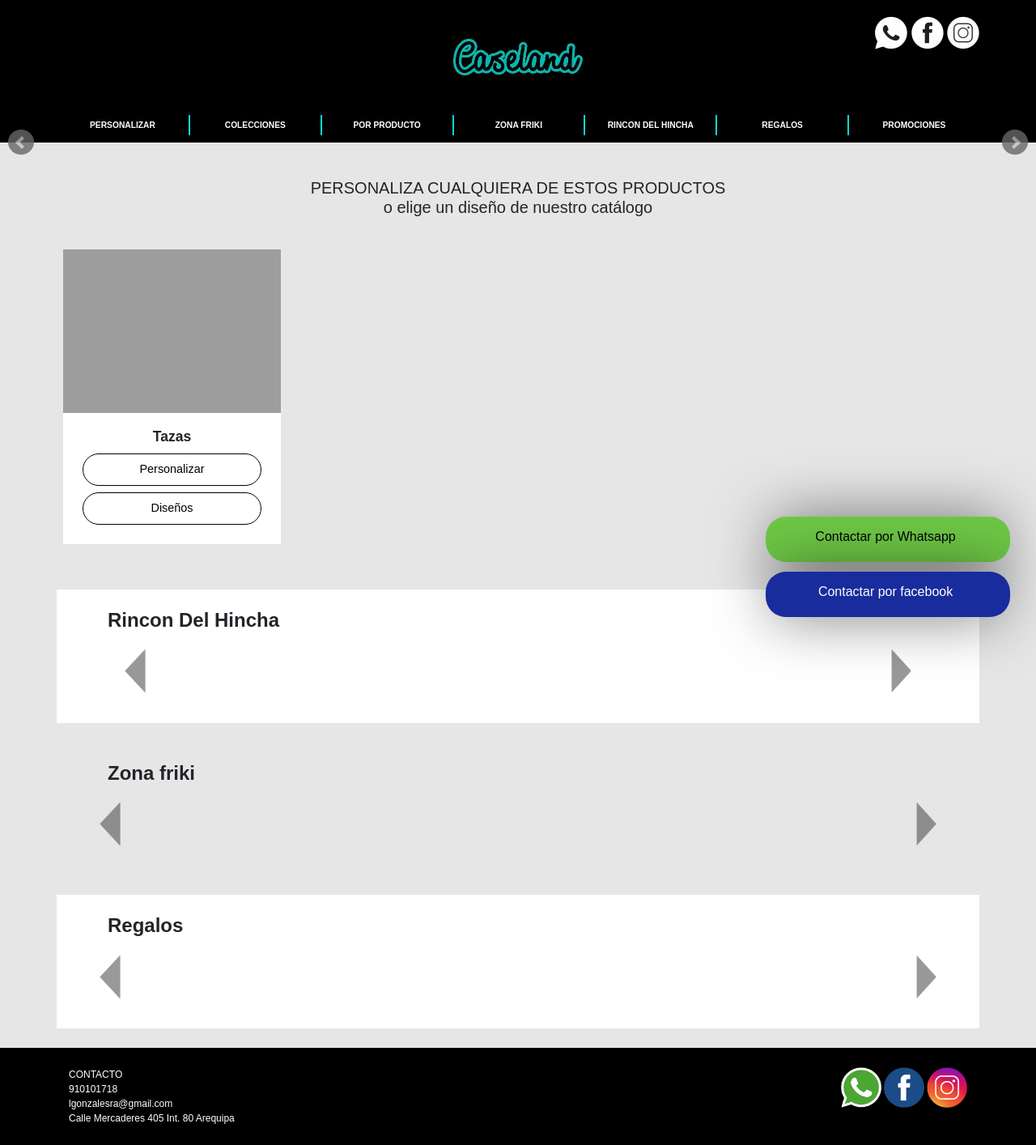
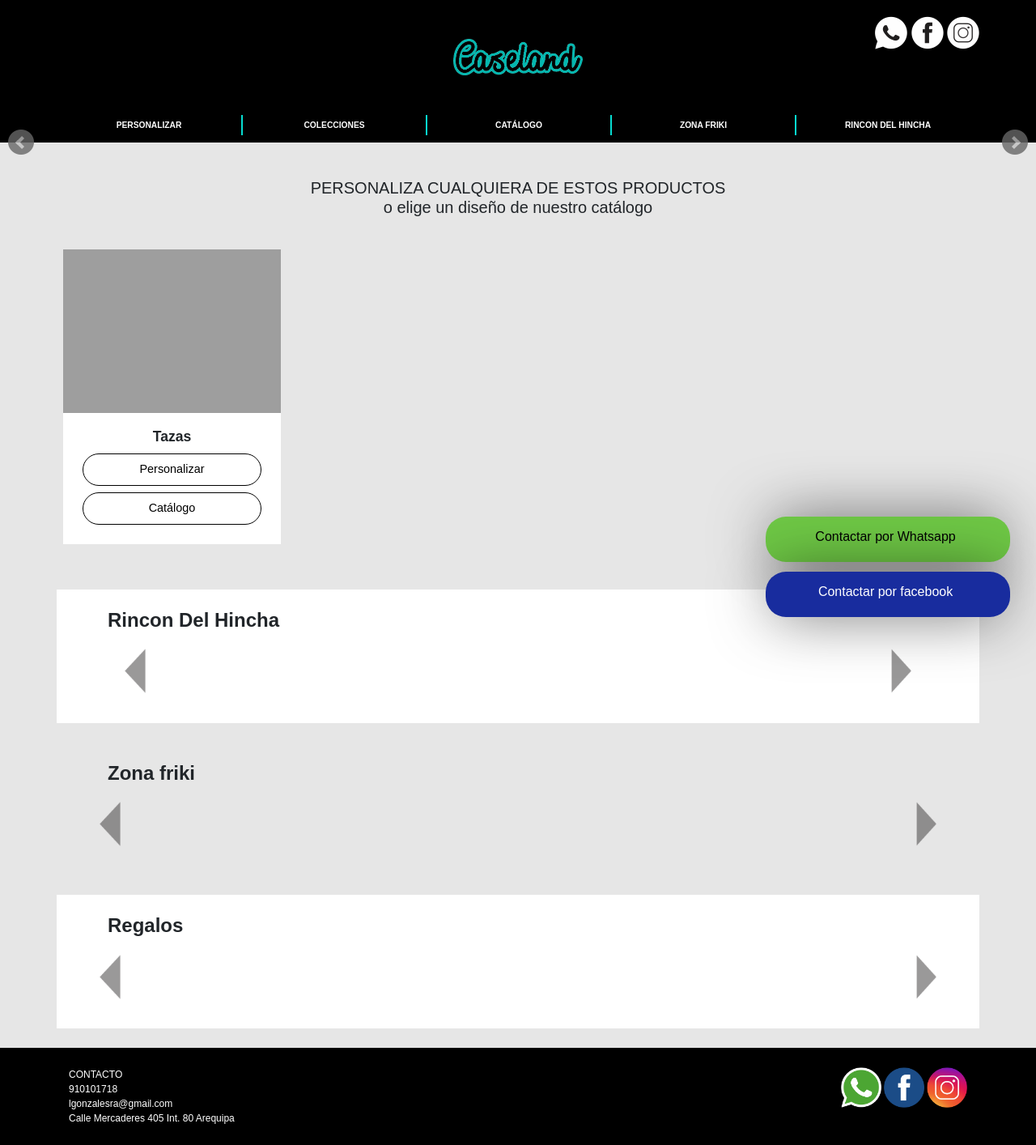
Before and after one commit to jheisonxxx/caseland_v2, a Django app: page / in a window 1280 px wide. Shown: the whole page at 81% size. Run offline with Django 3.2, Linux system fonts and the light colour scheme; data comes from the database, SQL or seed files in the repository; data that the repository does not hold is empty; some libraries are stand-ins or nearby versions; grey boxes are pictures that could not be loaded.

Commit message:
last changes

```diff
--- a/templates/base.html
+++ b/templates/base.html
@@ -65,7 +65,7 @@
             </li>
             <li class="nav-item dropdown">
               <a class="nav-link dropdown-toggle" id="navbarDropdownMenuLink" data-toggle="dropdown" aria-haspopup="true" aria-expanded="false">
-                  POR PRODUCTO
+                  CATÁLOGO
               </a>
                 <div class="dropdown-menu" aria-labelledby="navbarDropdownMenuLink">
                     {% for category in categories %}
@@ -78,13 +78,13 @@
             </li>
             <li class="nav-item">
               <a class="nav-link" href="{% url 'webcaseland:list_subcategory' category_fan.pk %}">RINCON DEL HINCHA</a>
-            </li>
-              <li class="nav-item">
-              <a class="nav-link" href="{% url 'webcaseland:list_subcategory' category_gift.pk %}">REGALOS</a>
-            </li>
-              <li class="nav-item">
-              <a class="nav-link" href="{% url 'webcaseland:list_subcategory' category_promotion.pk %}">PROMOCIONES</a>
-            </li>
+{#            </li>#}
+{#              <li class="nav-item">#}
+{#              <a class="nav-link" href="{% url 'webcaseland:list_subcategory' category_gift.pk %}">REGALOS</a>#}
+{#            </li>#}
+{#              <li class="nav-item">#}
+{#              <a class="nav-link" href="{% url 'webcaseland:list_subcategory' category_promotion.pk %}">PROMOCIONES</a>#}
+{#            </li>#}
           </ul>
         </div>
     </nav>
--- a/templates/home.html
+++ b/templates/home.html
@@ -34,7 +34,7 @@
                         </a>
                         <a href="{% url 'webcaseland:list_subcategory' category.pk %}"
                            class="designs text-center my-2 mb-sm-3 py-3 py-md-2 mx-4 mb-4">
-                            Diseños
+                            Catálogo
                         </a>
                     </div>
                 </div>
--- a/webcaseland/static/css/style.css
+++ b/webcaseland/static/css/style.css
@@ -228,7 +228,7 @@ body{
     width: 100%;
 }
 .navbar-dark .navbar-nav .nav-item {
-    width: 14.2857142857%;
+    width: 25%;
     padding-top: 1px;
     padding-bottom: 1px;
 }
```
